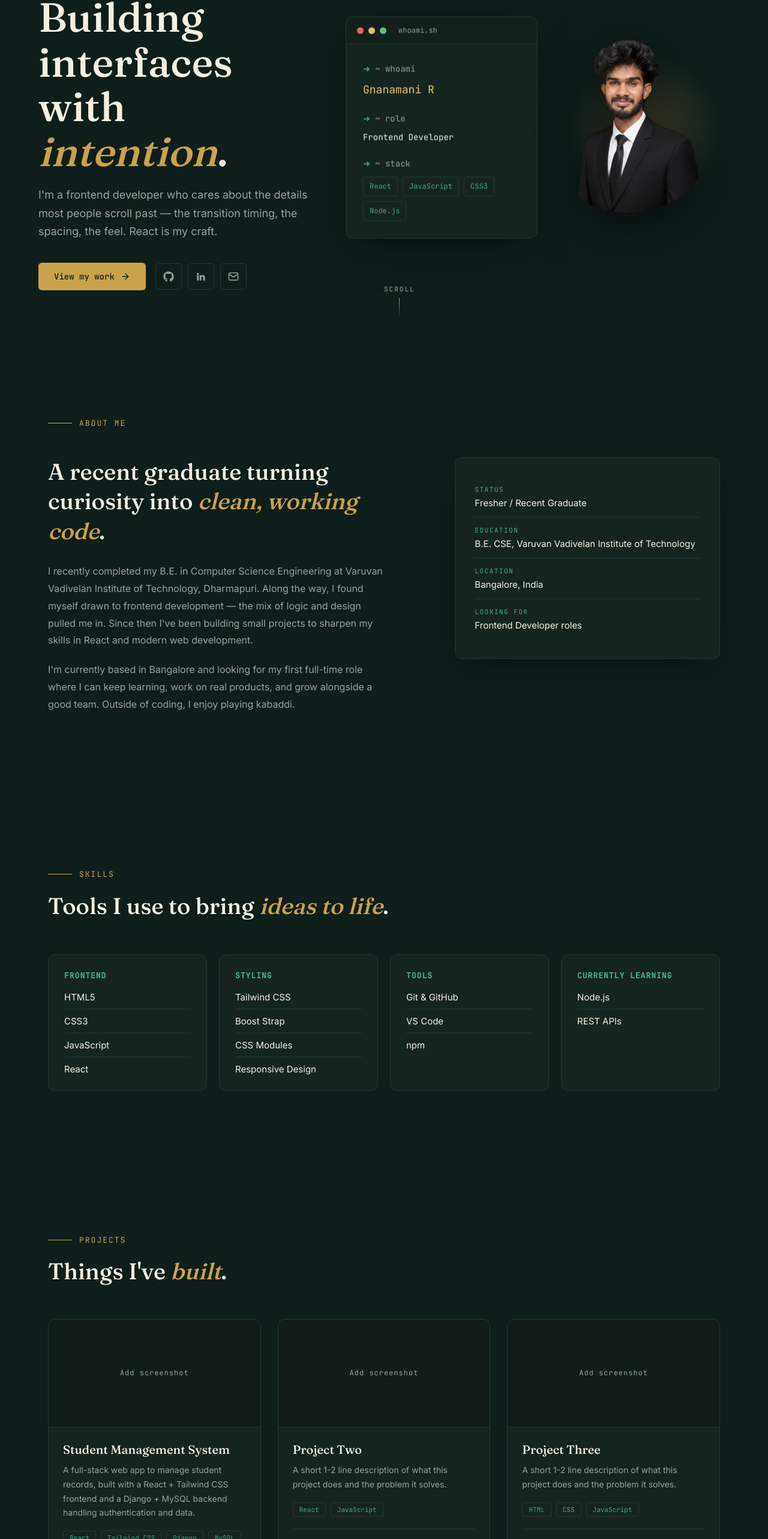
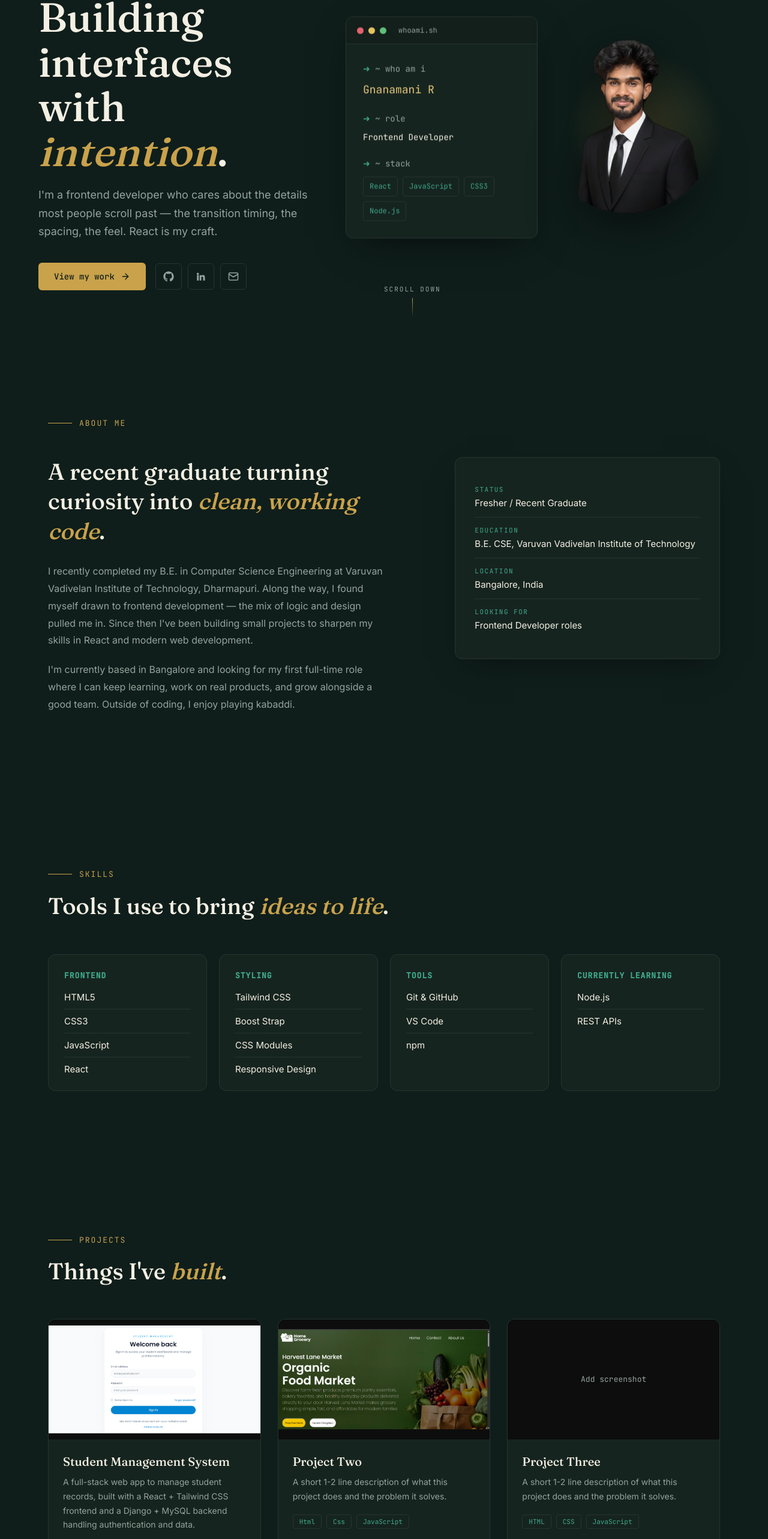
Before and after one commit to gnanamani-dev/Portfilo, a React (Vite) app in the folder portfilo/: page / in a window 1280 px wide. Shown: the part 223-2789 px from the top of the page at 60% size. Built offline with nearby package versions, Linux system fonts and the light colour scheme.

Commit message:
Updated project

```diff
--- a/portfilo/src/components/Hero.jsx
+++ b/portfilo/src/components/Hero.jsx
@@ -1,4 +1,4 @@
-import React, { useState, useEffect } from "react";
+import React, { useState, useEffect, useRef } from "react";
 import "./styles/Hero.css";
 import profilePhoto from "../assets/profile.png";
 
@@ -68,9 +68,22 @@ function useTypingEffect(text, speed = 80, startDelay = 500) {
 
 export default function Hero() {
   const { display: typedName, done: nameDone } = useTypingEffect("Gnanamani R", 80, 600);
+  const heroRef = useRef(null);
+
+  /* Scrolls to whatever section comes right after the hero,
+     so it stays correct even if sections get reordered later */
+  const scrollToNext = () => {
+    const nextSection = heroRef.current?.nextElementSibling;
+    if (nextSection) {
+      nextSection.scrollIntoView({ behavior: "smooth" });
+    } else {
+      // fallback: scroll one viewport down
+      window.scrollTo({ top: window.innerHeight, behavior: "smooth" });
+    }
+  };
 
   return (
-    <section id="home" className="hero">
+    <section id="home" className="hero" ref={heroRef}>
       <div className="hero__inner">
         {/* LEFT: intro text */}
         <div className="hero__text">
@@ -96,9 +109,15 @@ export default function Hero() {
             </a>
 
             <div className="hero__socials">
-              <a href="https://github.com/gnanamani-dev" className="hero__icon-btn" aria-label="GitHub"><GithubIcon /></a>
-              <a href="https://www.linkedin.com/in/gnanamani-r-0836a5318/" className="hero__icon-btn" aria-label="LinkedIn"><LinkedinIcon /></a>
-              <a href="gnanamaniraja.r@gmail.com" className="hero__icon-btn" aria-label="Email"><MailIcon /></a>
+              <a href="https://github.com/gnanamani-dev" className="hero__icon-btn" aria-label="GitHub" target="_blank" rel="noopener noreferrer">
+                <GithubIcon />
+              </a>
+              <a href="https://www.linkedin.com/in/gnanamani-r-0836a5318/" className="hero__icon-btn" aria-label="LinkedIn" target="_blank" rel="noopener noreferrer">
+                <LinkedinIcon />
+              </a>
+              <a href="mailto:gnanamaniraja.r@gmail.com" className="hero__icon-btn" aria-label="Email">
+                <MailIcon />
+              </a>
             </div>
           </div>
         </div>
@@ -115,7 +134,7 @@ export default function Hero() {
 
             <div className="hero__terminal-body">
               <div className="hero__line">
-                <span className="hero__prompt">➜</span> ~ whoami
+                <span className="hero__prompt">➜</span> ~ who am i
               </div>
               <div className="hero__output hero__output--name">
                 {typedName}
@@ -151,8 +170,8 @@ export default function Hero() {
       </div>
 
       {/* scroll hint */}
-      <div className="hero__scroll">
-        <span>SCROLL</span>
+      <div className="hero__scroll" onClick={scrollToNext} role="button" tabIndex={0}>
+        <span>SCROLL DOWN</span>
         <div className="hero__scroll-line" />
       </div>
     </section>
--- a/portfilo/src/components/Projects.jsx
+++ b/portfilo/src/components/Projects.jsx
@@ -1,5 +1,7 @@
 import React from "react";
 import "./styles/Projects.css";
+import project1Image from "../assets/project1.png";
+import project2Image from "../assets/project2.png"
 
 /* TODO: replace with your real projects.
    Add or remove objects from this array — the grid adjusts automatically. */
@@ -9,18 +11,16 @@ const PROJECTS = [
     description: "A full-stack web app to manage student records, built with a React + Tailwind CSS frontend and a Django + MySQL backend handling authentication and data.",
     tech: ["React", "Tailwind CSS", "Django", "MySQL"],
     liveUrl: "https://my-fullstack-project-dh0nf45qf-gnanamani-devs-projects.vercel.app/",
-    // TODO: add your GitHub repo link here once pushed, e.g. "https://github.com/yourusername/student-management"
-    githubUrl: "https://github.com/gnanamani-dev/my-fullstack-project",
-    // TODO: put a screenshot at src/assets/project1.png, import it above, and set it here
-    image: null,
+    githubUrl: "https://github.com/gnanamani-dev/-my-fullstack-project",
+    image: project1Image,
   },
   {
     title: "Project Two",
     description: "A short 1-2 line description of what this project does and the problem it solves.",
-    tech: ["React", "JavaScript"],
-    liveUrl: "#",
-    githubUrl: "#",
-    image: null,
+    tech: ["Html","Css", "JavaScript"],
+    liveUrl: "https://home-grocery-project-eivbwp908-gnanamani-devs-projects.vercel.app/",
+    githubUrl: "https://github.com/gnanamani-dev/Home-Grocery-project",
+    image:project2Image,
   },
   {
     title: "Project Three",
@@ -86,10 +86,20 @@ export default function Projects() {
                 </div>
 
                 <div className="projects__links">
-                  <a href={project.liveUrl} className="projects__link">
+                  <a
+                    href={project.liveUrl}
+                    className="projects__link"
+                    target="_blank"
+                    rel="noopener noreferrer"
+                  >
                     <ExternalLinkIcon /> Live
                   </a>
-                  <a href={project.githubUrl} className="projects__link">
+                  <a
+                    href={project.githubUrl}
+                    className="projects__link"
+                    target="_blank"
+                    rel="noopener noreferrer"
+                  >
                     <GithubIcon /> Code
                   </a>
                 </div>
--- a/portfilo/src/components/styles/Hero.css
+++ b/portfilo/src/components/styles/Hero.css
@@ -254,6 +254,20 @@
   align-items: center;
   gap: 8px;
   animation: floatSlow 2.4s ease-in-out infinite;
+  cursor: pointer;
+  user-select: none;
+  border-radius: 4px;
+  transition: opacity 0.3s ease;
+}
+
+.hero__scroll:hover {
+  opacity: 0.8;
+}
+
+/* Visible outline when tabbing to it via keyboard (role="button" + tabIndex in JS) */
+.hero__scroll:focus-visible {
+  outline: 1px solid var(--gold);
+  outline-offset: 6px;
 }
 
 .hero__scroll span {
--- a/portfilo/src/components/styles/Projects.css
+++ b/portfilo/src/components/styles/Projects.css
@@ -59,31 +59,30 @@
   border-color: var(--gold);
   box-shadow: 0 24px 50px -18px rgba(0, 0, 0, 0.55);
 }
-
-/* Image area */
 .projects__image {
   width: 100%;
-  height: 180px;
-  background: rgba(0, 0, 0, 0.2);
+  height: 200px;
   display: flex;
   align-items: center;
   justify-content: center;
-  border-bottom: 1px solid var(--border);
+  overflow: hidden;
+  background: #0d0d0d;      /* dark letterbox background — match your theme's --surface or --bg */
+  border-radius: 8px 8px 0 0;
 }
 
 .projects__image img {
   width: 100%;
   height: 100%;
-  object-fit: cover;
+  object-fit: contain;      /* shows the FULL image, no cropping */
+  object-position: center;
+  display: block;
 }
 
 .projects__image-placeholder {
+  color: var(--muted, #888);
   font-family: "JetBrains Mono", monospace;
-  font-size: 12px;
-  color: var(--muted);
-  letter-spacing: 1px;
+  font-size: 13px;
 }
-
 /* Card content */
 .projects__content {
   padding: 24px;
```
Also changed, not shown: portfilo/src/assets/project1.png (added), portfilo/src/assets/project2.png (added).
